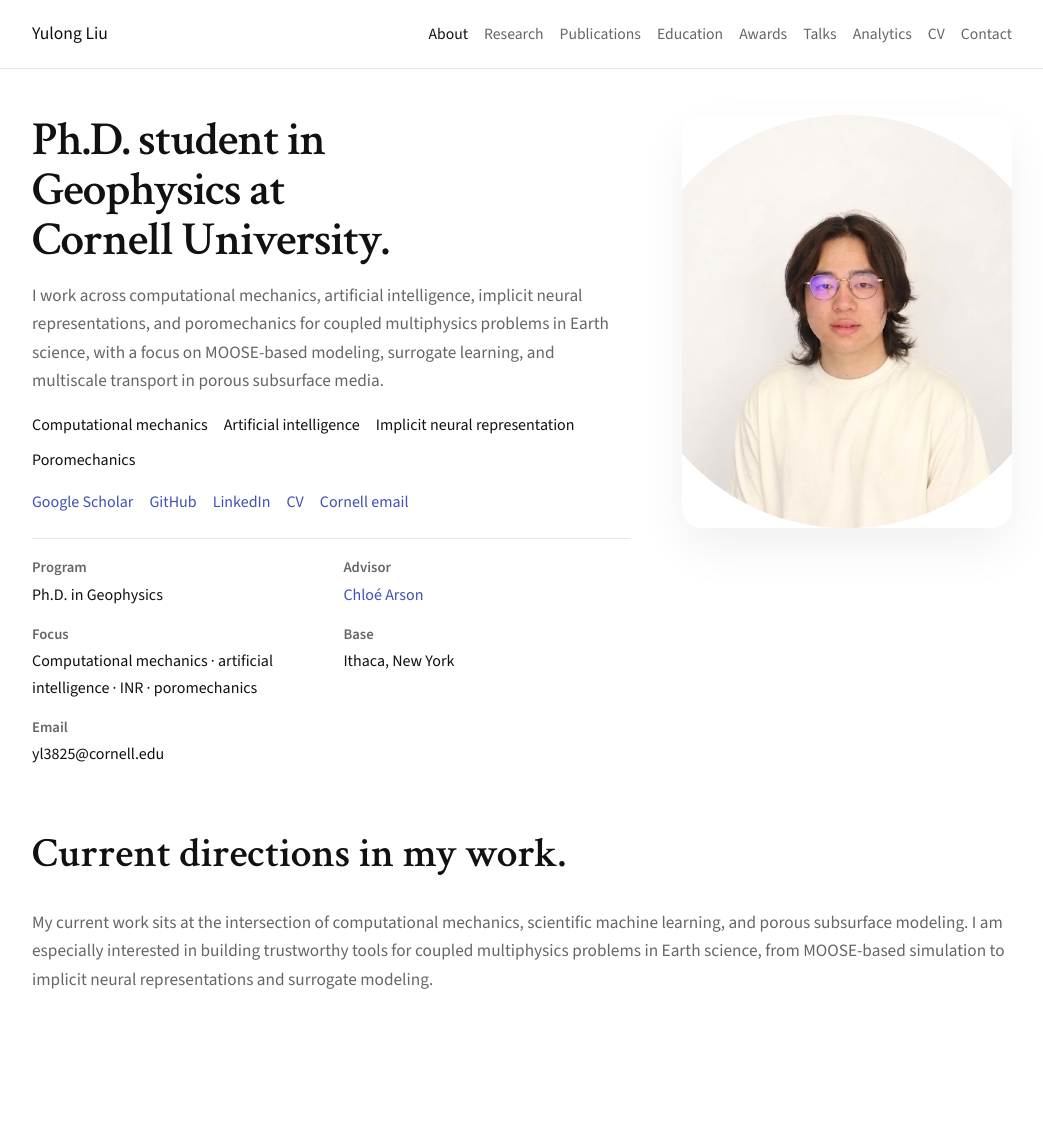
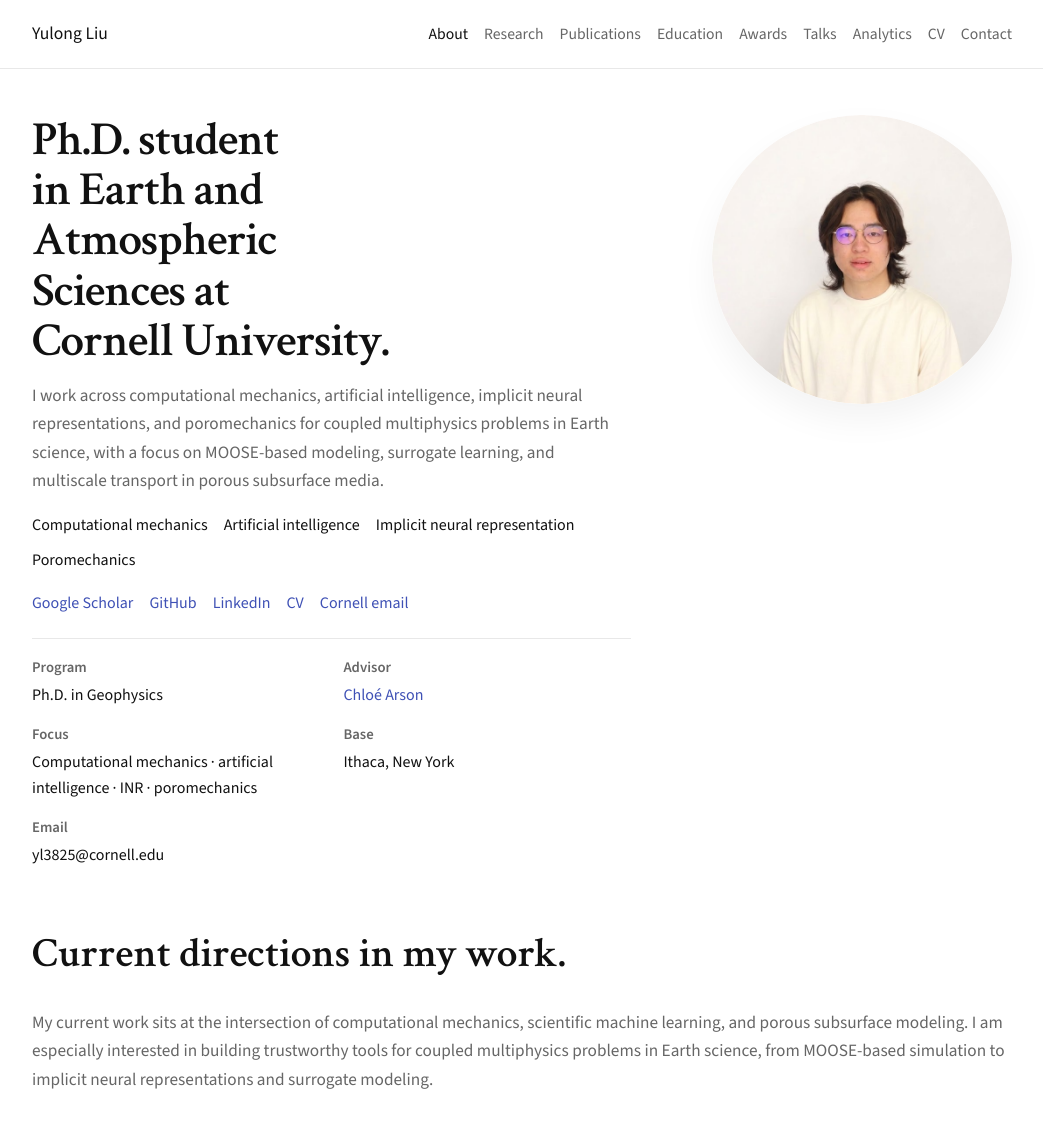
Before and after one commit to Yulongggggg/yulong_website, a Jekyll site: the page built from index.md, in a window 1280 px wide and 1182 px high. Shown: the top 1128 px of the window, without its empty margins (118-1161 px from the left). Built offline with Jekyll 4.4.1, drawn with Linux system fonts in a browser that asks for light colours.

Commit message:
Refine hero portrait and title

```diff
--- a/assets/css/style.css
+++ b/assets/css/style.css
@@ -152,7 +152,7 @@ img {
 
 .hero-photo {
   order: 2;
-  width: min(330px, 100%);
+  width: min(300px, 100%);
   margin: 0;
   justify-self: end;
 }
@@ -160,10 +160,11 @@ img {
 .hero-photo img {
   display: block;
   width: 100%;
-  aspect-ratio: 4 / 5;
-  border-radius: 20px;
-  object-fit: cover;
-  box-shadow: 0 20px 48px rgba(0, 0, 0, 0.06);
+  height: auto;
+  border-radius: 50%;
+  object-fit: contain;
+  box-shadow: 0 16px 34px rgba(0, 0, 0, 0.05);
+  background: transparent;
 }
 
 .hero-copy {
@@ -661,7 +662,7 @@ img {
   .hero-photo {
     order: 0;
     justify-self: start;
-    width: min(320px, 100%);
+    width: min(280px, 100%);
   }
 
   .pub-item {
@@ -690,7 +691,7 @@ img {
   }
 
   .hero-photo {
-    width: min(280px, 100%);
+    width: min(240px, 100%);
     margin: 0 0 1.25rem;
   }
 
--- a/index.md
+++ b/index.md
@@ -7,7 +7,7 @@ permalink: /
 layout: page
 hide_title: true
 body_class: page-about
-description: Ph.D. student in Geophysics at Cornell University.
+description: Ph.D. student in Earth and Atmospheric Sciences at Cornell University.
 ---
 
 <section class="hero-card">
@@ -16,7 +16,7 @@ description: Ph.D. student in Geophysics at Cornell University.
   </div>
   <div class="hero-copy">
     <p class="page-kicker">Yulong Liu</p>
-    <h1 class="hero-headline">Ph.D. student in Geophysics at Cornell University.</h1>
+    <h1 class="hero-headline">Ph.D. student in Earth and Atmospheric Sciences at Cornell University.</h1>
     <p class="hero-lead">
       I work across computational mechanics, artificial intelligence, implicit neural representations, and poromechanics for coupled multiphysics problems in Earth science, with a focus on MOOSE-based modeling, surrogate learning, and multiscale transport in porous subsurface media.
     </p>
```
